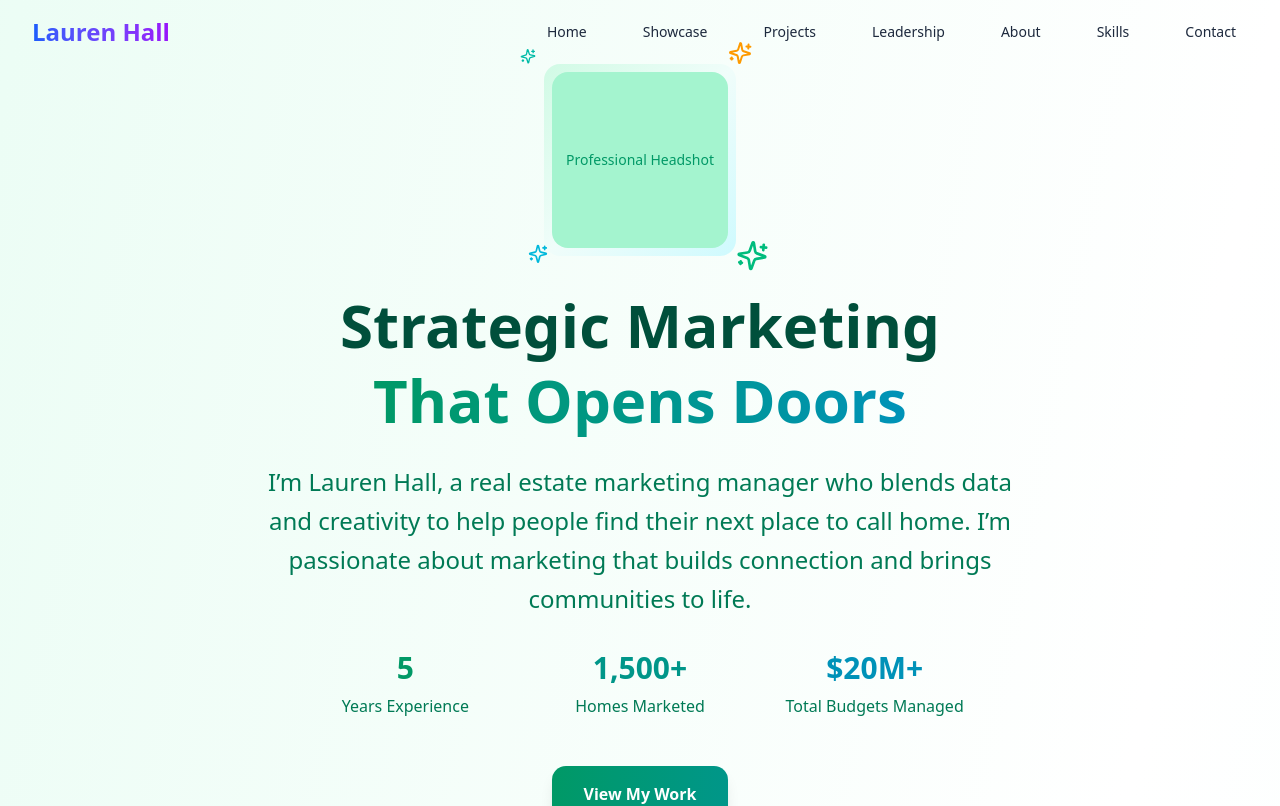
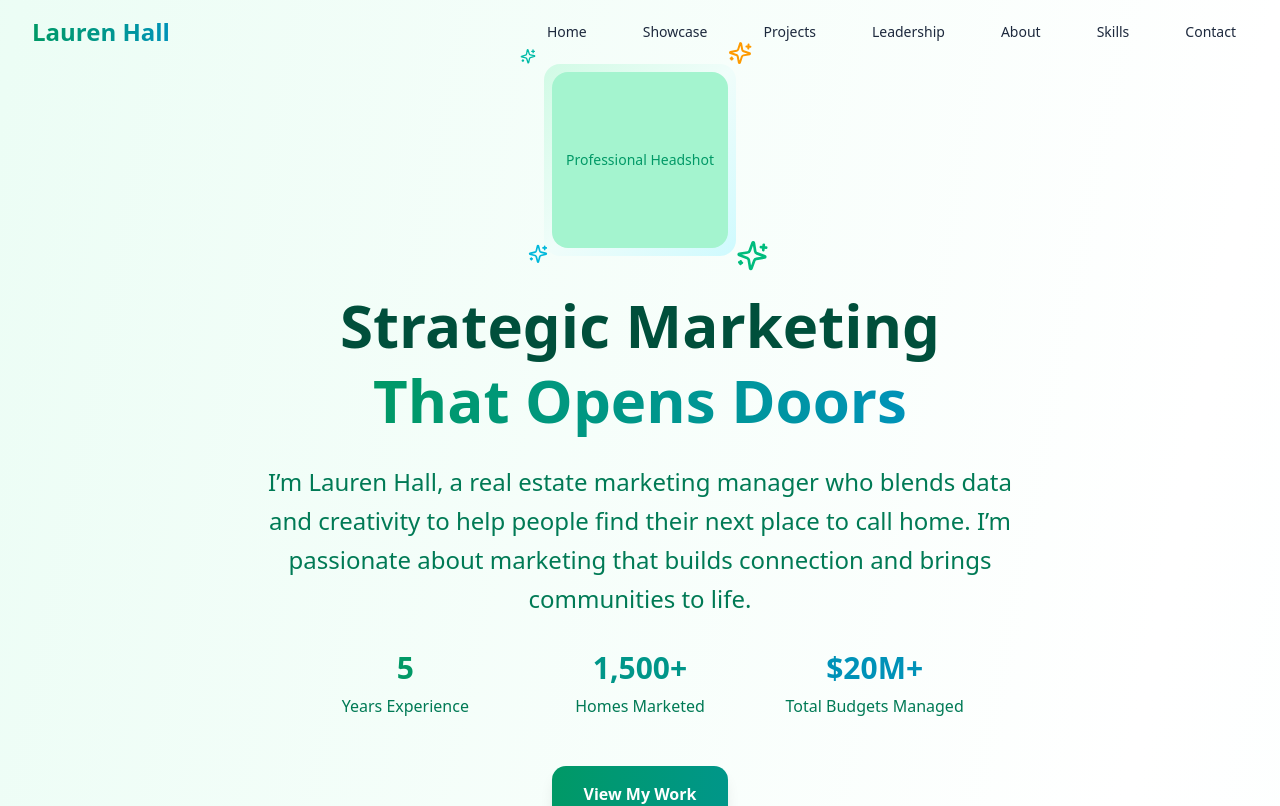
Before and after one commit to connorholly11/lauren-site, a React (Vite) app: page / in a window 1280 px wide. Shown: the top 806 px of the page. Built offline with nearby package versions, Linux system fonts and the light colour scheme; a web font is replaced by a local one.

Commit message:
RevisionId:  295287964068630528

```diff
--- a/src/components/generated/StickyHeader.tsx
+++ b/src/components/generated/StickyHeader.tsx
@@ -56,7 +56,7 @@ const StickyHeader: React.FC = () => {
           <motion.div whileHover={{
           scale: 1.05
         }} className="flex-shrink-0" data-magicpath-id="3" data-magicpath-path="StickyHeader.tsx">
-            <button onClick={e => scrollToSection(e, '#home')} className="text-2xl font-bold bg-gradient-to-r from-blue-600 to-purple-600 bg-clip-text text-transparent" data-magicpath-id="4" data-magicpath-path="StickyHeader.tsx">
+            <button onClick={e => scrollToSection(e, '#home')} className="text-2xl font-bold bg-gradient-to-r from-emerald-600 via-teal-600 to-cyan-600 bg-clip-text text-transparent" data-magicpath-id="4" data-magicpath-path="StickyHeader.tsx">
               Lauren Hall
             </button>
           </motion.div>
@@ -68,7 +68,7 @@ const StickyHeader: React.FC = () => {
               scale: 1.05
             }} whileTap={{
               scale: 0.95
-            }} className={`px-3 py-2 rounded-lg text-sm font-medium transition-colors ${isScrolled ? 'text-slate-700 hover:text-blue-600 hover:bg-blue-50' : 'text-slate-800 hover:text-blue-600 hover:bg-white/20'}`} data-magicpath-id="7" data-magicpath-path="StickyHeader.tsx">
+            }} className={`px-3 py-2 rounded-lg text-sm font-medium transition-colors ${isScrolled ? 'text-slate-700 hover:text-emerald-600 hover:bg-emerald-50' : 'text-slate-800 hover:text-emerald-600 hover:bg-white/20'}`} data-magicpath-id="7" data-magicpath-path="StickyHeader.tsx">
                   {item.label}
                 </motion.button>)}
             </div>
@@ -100,7 +100,7 @@ const StickyHeader: React.FC = () => {
             <div className="px-2 pt-2 pb-3 space-y-1" data-magicpath-id="13" data-magicpath-path="StickyHeader.tsx">
               {navItems.map(item => <motion.button key={item.label} onClick={e => scrollToSection(e, item.href)} whileTap={{
             scale: 0.95
-          }} className="block w-full text-left px-3 py-2 rounded-lg text-base font-medium text-slate-700 hover:text-blue-600 hover:bg-blue-50 transition-colors" data-magicpath-id="14" data-magicpath-path="StickyHeader.tsx">
+          }} className="block w-full text-left px-3 py-2 rounded-lg text-base font-medium text-slate-700 hover:text-emerald-600 hover:bg-emerald-50 transition-colors" data-magicpath-id="14" data-magicpath-path="StickyHeader.tsx">
                   {item.label}
                 </motion.button>)}
             </div>
```
